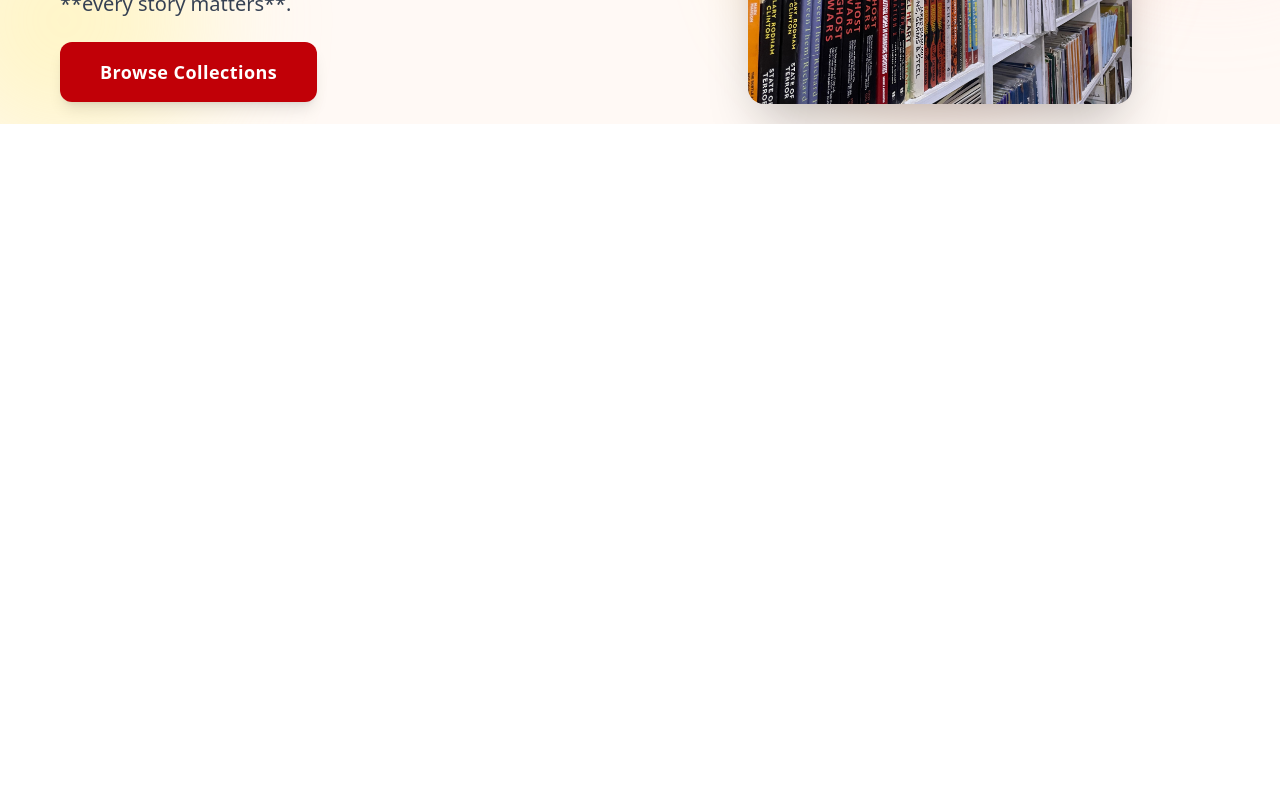
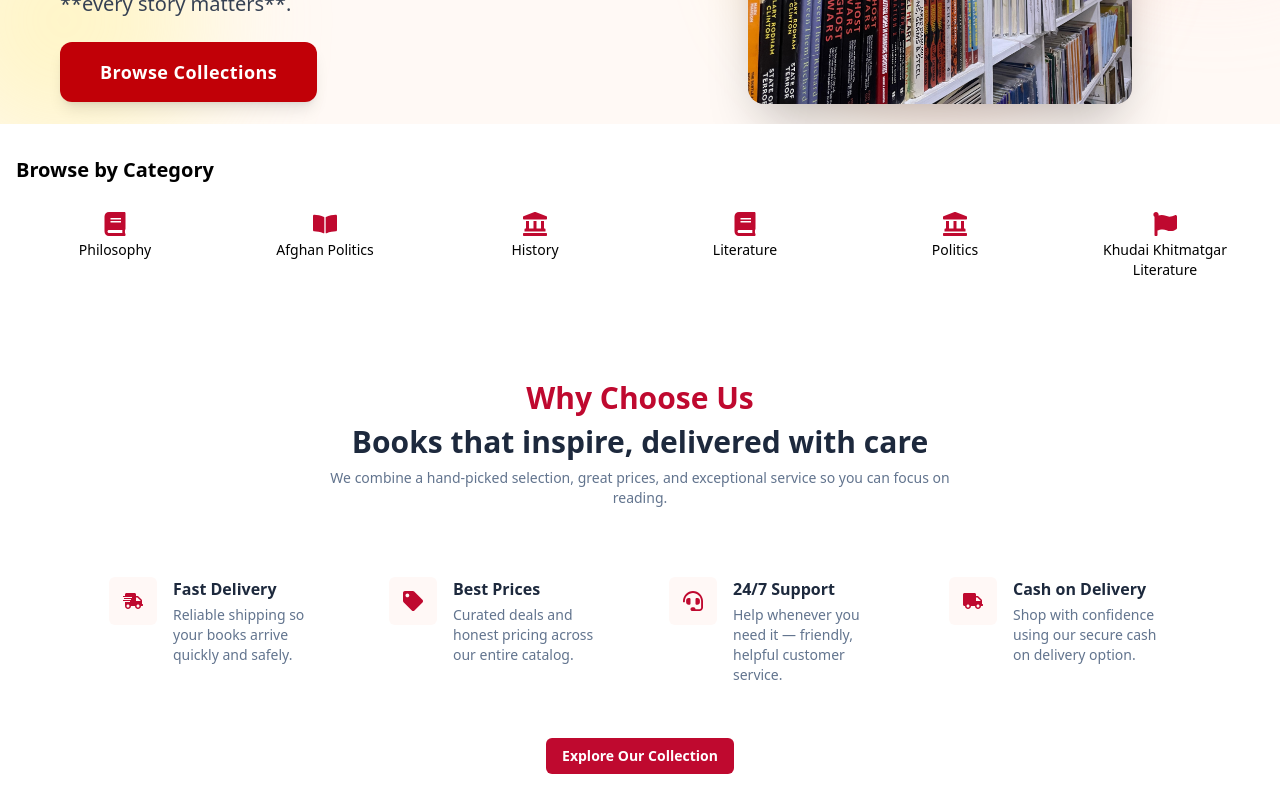
Before and after one commit to Hasnainkhan21/DustonBook_frontend, a React (Vite) app: page / in a window 1280 px wide. Shown: the part 380-1192 px from the top of the page. Before the commit the page ends 800 px from the top, so only its background shows below. Built offline with nearby package versions, Linux system fonts and the light colour scheme; no server answers.

Commit message:
categories and whychooseUs added

```diff
--- /dev/null
+++ b/src/components/CategoriesSection.jsx
@@ -0,0 +1,33 @@
+import { useNavigate } from "react-router-dom";
+import { BOOK_CATEGORIES } from "./bookCategories";
+
+const CategoriesSection = () => {
+  const navigate = useNavigate();
+
+  return (
+    <section className="py-8 px-4">
+      <h2 className="text-xl font-semibold mb-4">
+        Browse by Category
+      </h2>
+
+      <div className="grid grid-cols-3 sm:grid-cols-4 md:grid-cols-6 gap-3">
+        {BOOK_CATEGORIES.map((cat) => {
+          const Icon = cat.icon;
+
+          return (
+            <button
+              key={cat.slug}
+              onClick={() => navigate(`/books?category=${cat.slug}`)}
+              className="flex flex-col items-center gap-1 p-3 bg-white rounded-xl hover:shadow-lg transition"
+            >
+              <Icon className="text-2xl text-[#BF092F]" />
+              <span className="text-sm">{cat.label}</span>
+            </button>
+          );
+        })}
+      </div>
+    </section>
+  );
+};
+
+export default CategoriesSection;
--- /dev/null
+++ b/src/components/WhyChooseUs.jsx
@@ -0,0 +1,74 @@
+import React from 'react'
+import { Link } from "react-router-dom";
+import { FaShippingFast, FaTag, FaHeadset, FaTruck } from "react-icons/fa";
+
+const features = [
+  {
+    icon: <FaShippingFast className="text-[#BF092F]" />,
+    title: "Fast Delivery",
+    desc: "Reliable shipping so your books arrive quickly and safely."
+  },
+  {
+    icon: <FaTag className="text-[#BF092F]" />,
+    title: "Best Prices",
+    desc: "Curated deals and honest pricing across our entire catalog."
+  },
+  {
+    icon: <FaHeadset className="text-[#BF092F]" />,
+    title: "24/7 Support",
+    desc: "Help whenever you need it — friendly, helpful customer service."
+  },
+  {
+    icon: <FaTruck className="text-[#BF092F]" />,
+    title: "Cash on Delivery",
+    desc: "Shop with confidence using our secure cash on delivery option."
+  }
+];
+
+const WhyChooseUs = () => {
+  return (
+    <section className="py-1 sm:py-14 bg-white dark:bg-slate-900">
+      <div className="max-w-6xl mx-auto px-4 sm:px-6">
+        <div className="text-center mb-8 sm:mb-12">
+          <p className="text-3xl text-[#BF092F] font-semibold">Why Choose Us</p>
+          <h3 className="mt-2 text-2xl sm:text-3xl font-extrabold text-slate-800 dark:text-slate-100">
+            Books that inspire, delivered with care
+          </h3>
+          <p className="mt-2 text-sm text-slate-500 dark:text-slate-300 max-w-2xl mx-auto">
+            We combine a hand-picked selection, great prices, and exceptional service so you can focus on reading.
+          </p>
+        </div>
+
+        <div className="grid grid-cols-1 sm:grid-cols-2 lg:grid-cols-4 gap-4">
+          {features.map((f, i) => (
+            <article
+              key={i}
+              className="flex items-start gap-4 p-4 sm:p-5 bg-white dark:bg-slate-800 rounded-xl border border-transparent hover:shadow-lg hover:border-[#F6C5A8] transition-all duration-200"
+            >
+              <div className="flex-shrink-0 w-12 h-12 rounded-md bg-[#FFF8F6] dark:bg-slate-700/60 flex items-center justify-center text-lg sm:text-xl">
+                {f.icon}
+              </div>
+
+              <div>
+                <h4 className="text-sm sm:text-base font-semibold text-slate-800 dark:text-slate-100">{f.title}</h4>
+                <p className="mt-1 text-xs sm:text-sm text-slate-500 dark:text-slate-300">{f.desc}</p>
+              </div>
+            </article>
+          ))}
+        </div>
+
+        <div className="mt-8 text-center">
+          <Link
+            to="/books"
+            className="inline-flex items-center gap-2 px-4 py-2 rounded-md bg-[#BF092F] text-white text-sm font-semibold hover:bg-[#9d061f] transition"
+            aria-label="Explore books"
+          >
+            Explore Our Collection
+          </Link>
+        </div>
+      </div>
+    </section>
+  )
+}
+
+export default WhyChooseUs
--- /dev/null
+++ b/src/components/bookCategories.js
@@ -0,0 +1,16 @@
+import {
+  FaBook,
+  FaBookOpen,
+  FaHeart,
+  FaLandmark,
+  FaFlag
+} from "react-icons/fa";
+
+export const BOOK_CATEGORIES = [
+  { slug: "philosophy", label: "Philosophy", icon: FaBook },
+  { slug: "afghan politics", label: "Afghan Politics", icon: FaBookOpen },
+  { slug: "history", label: "History", icon: FaLandmark },
+  { slug: "literature", label: "Literature", icon: FaBook },
+  { slug: "politics", label: "Politics", icon: FaLandmark },
+  { slug: "Khudai khitdmatgar literature", label: "Khudai Khitmatgar Literature", icon: FaFlag },
+];
--- a/src/pages/Books.jsx
+++ b/src/pages/Books.jsx
@@ -1,4 +1,5 @@
 import React, { useEffect, useMemo, useState } from "react";
+import { useSearchParams } from "react-router-dom";
 import { getBooks } from "../Services/bookService";
 import BookCard from "../components/BookCard";
 import BooksHeader from "../components/BooksHeader";
@@ -6,13 +7,14 @@ import BooksHeader from "../components/BooksHeader";
 const Books = () => {
   const [books, setBooks] = useState([]);
   const [loading, setLoading] = useState(true);
-
-  // search & filter states
-  const [searchTerm, setSearchTerm] = useState("");
-  const [selectedCategory, setSelectedCategory] = useState("all");
   const [error, setError] = useState(null);
 
-  // Fetch books
+  const [searchTerm, setSearchTerm] = useState("");
+  const [debounced, setDebounced] = useState("");
+
+  const [searchParams, setSearchParams] = useSearchParams();
+  const selectedCategory = searchParams.get("category") || "all";
+
   useEffect(() => {
     const load = async () => {
       try {
@@ -20,7 +22,7 @@ const Books = () => {
         const res = await getBooks();
         const list = Array.isArray(res) ? res : res?.data || res?.books || [];
         setBooks(list);
-      } catch (err) {
+      } catch {
         setError("Failed to load books");
       } finally {
         setLoading(false);
@@ -29,14 +31,11 @@ const Books = () => {
     load();
   }, []);
 
-  // Debounce search
-  const [debounced, setDebounced] = useState("");
   useEffect(() => {
     const t = setTimeout(() => setDebounced(searchTerm.trim()), 300);
     return () => clearTimeout(t);
   }, [searchTerm]);
 
-  // Filter books
   const visibleBooks = useMemo(() => {
     let list = books;
 
@@ -60,10 +59,10 @@ const Books = () => {
 
   const clearFilters = () => {
     setSearchTerm("");
-    setSelectedCategory("all");
+    setSearchParams({});
   };
 
-  if (loading)
+  if (loading) {
     return (
       <div className="max-w-6xl mx-auto p-6">
         <div className="grid sm:grid-cols-2 md:grid-cols-3 lg:grid-cols-4 gap-6">
@@ -73,19 +72,22 @@ const Books = () => {
         </div>
       </div>
     );
+  }
 
   return (
     <div className="max-w-6xl mx-auto p-6">
-      {/* HEADER */}
       <BooksHeader
         searchTerm={searchTerm}
         setSearchTerm={setSearchTerm}
         selectedCategory={selectedCategory}
-        setSelectedCategory={setSelectedCategory}
+        setSelectedCategory={(cat) =>
+          cat === "all"
+            ? setSearchParams({})
+            : setSearchParams({ category: cat })
+        }
         clearFilters={clearFilters}
       />
 
-      {/* Stats */}
       <div className="flex justify-between text-sm text-gray-600 mb-4">
         <div>
           Showing <strong>{visibleBooks.length}</strong> of{" "}
@@ -93,26 +95,28 @@ const Books = () => {
         </div>
 
         {(searchTerm || selectedCategory !== "all") && (
-          <button onClick={clearFilters} className="text-orange-600 underline">
+          <button
+            onClick={clearFilters}
+            className="text-orange-600 underline"
+          >
             Clear filters
           </button>
         )}
       </div>
 
-      {/* ERROR */}
       {error && (
         <div className="p-6 bg-red-50 rounded text-red-700">{error}</div>
       )}
 
-      {/* NO RESULTS */}
       {!error && visibleBooks.length === 0 && (
         <div className="p-8 bg-white rounded shadow text-center">
           <p className="text-gray-700 font-semibold mb-2">No results found</p>
-          <p className="text-sm text-gray-400">Try another search or category.</p>
+          <p className="text-sm text-gray-400">
+            Try another search or category.
+          </p>
         </div>
       )}
 
-      {/* BOOK GRID */}
       <div className="grid sm:grid-cols-2 md:grid-cols-3 lg:grid-cols-4 gap-6">
         {visibleBooks.map((book) => (
           <BookCard key={book._id} book={book} />
--- a/src/pages/Home.jsx
+++ b/src/pages/Home.jsx
@@ -1,9 +1,13 @@
 import React from 'react'
 import Hero from '../components/Hero';
+import CategoriesSection from '../components/CategoriesSection';
+import WhyChooseUs from '../components/WhyChooseUs';
 const Home = () => {
   return (
     <>
     <Hero />
+    <CategoriesSection />
+    <WhyChooseUs />
     </>
   )
 }
```
Also changed, not shown: src/components/BooksHeader.jsx (+19 -65 lines).
